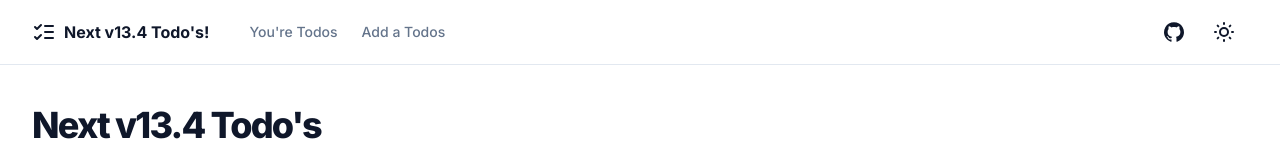
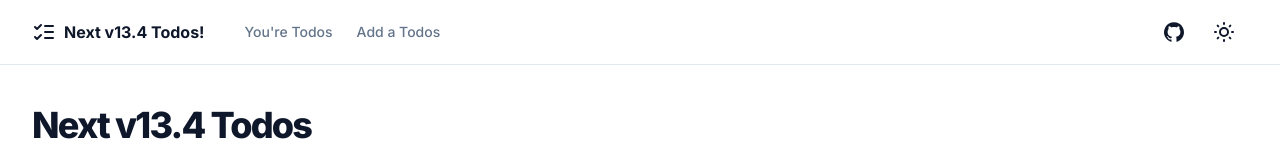
Before and after one commit to BoOppenheimer/38-next-shadui-todo, a Next.js app: page / in a window 1280 px wide. Shown: the top 148 px of the page. Built offline with nearby package versions, Linux system fonts and the light colour scheme; no server answers; the database is empty.

Commit message:
no single quote

```diff
--- a/app/page.tsx
+++ b/app/page.tsx
@@ -34,7 +34,7 @@ export default async function IndexPage() {
     <section className="container grid items-center gap-6 pb-8 pt-6 md:py-10">
       <div className="flex max-w-[980px] flex-col items-start gap-2">
         <h1 className="text-3xl font-extrabold leading-tight tracking-tighter md:text-4xl">
-          Next v13.4 Todo's <br className="hidden sm:inline" />
+          Next v13.4 Todos <br className="hidden sm:inline" />
           built with Radix UI and Tailwind CSS.
         </h1>
       </div>
--- a/components/main-nav.tsx
+++ b/components/main-nav.tsx
@@ -15,7 +15,7 @@ export function MainNav({ items }: MainNavProps) {
     <div className="flex gap-6 md:gap-10">
       <Link href="/" className="flex items-center space-x-2">
         <Icons.logo className="h-6 w-6" />
-        <span className="inline-block font-bold">Next v13.4 Todo's!</span>
+        <span className="inline-block font-bold">Next v13.4 Todos!</span>
       </Link>
       {items?.length ? (
         <nav className="flex gap-6">
```
